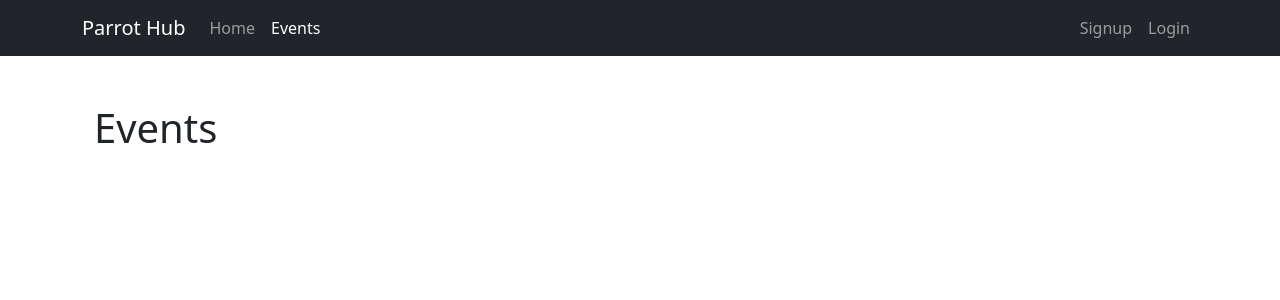
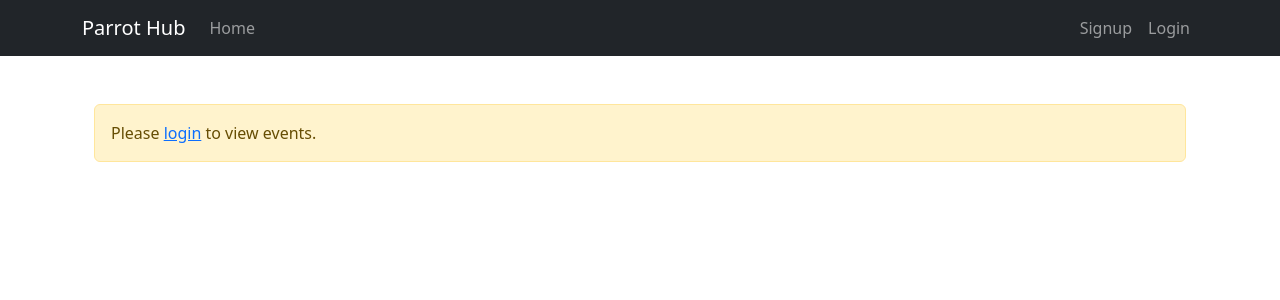
Before and after one commit to zohaibshahzadkhan/ParrotHub, a Django app: page /events/ in a window 1280 px wide. Shown: the top 300 px of the page. Run offline with Django 5.2, Linux system fonts and the light colour scheme; data that the repository does not hold is empty; some libraries are stand-ins or nearby versions.

Commit message:
Add user restriction for viewing Events, only registered users can see Events

```diff
--- a/events/templates/events/events.html
+++ b/events/templates/events/events.html
@@ -3,9 +3,11 @@
 {% url 'add_event' as add_event_url %}
 {% url 'update_event' as update_event_url %}
 {% url 'delete_event' as delete_event_url %}
+{% url 'account_login' as login_url %}
 {% load static %}
 
 {% block content %}
+{% if user.is_authenticated %}
 <div class="container">
   <h1 class="my-4">Events</h1>
   <div class="d-flex justify-content-end mb-3">
@@ -26,7 +28,7 @@
               <p class="card-text">Time: {{ event.time }}</p>
               <p class="card-text">Location: {{ event.location }}</p>
             </div>
-            {% if user.is_authenticated and user.is_staff %}
+            {% if user.is_staff %}
             <!-- Delete Button -->
             <form method="post" action="{% url 'delete_event' event.id %}" id="delete-form-{{ event.id }}">
               {% csrf_token %}
@@ -115,4 +117,11 @@
     {% endfor %}
   </div>
 </div>
+{% else %}
+<div class="container">
+  <div class="alert alert-warning" role="alert">
+    Please <a href="{% url 'account_login' %}">login</a> to view events.
+  </div>
+</div>
+{% endif %}
 {% endblock %}
--- a/templates/account/login.html
+++ b/templates/account/login.html
@@ -13,7 +13,7 @@
       <div class="card">
         <div class="card-body">
           <h3 class="card-title">{% trans "Sign In" %}</h3>
-          <p class="card-text">{% blocktrans %}Welcome back to the ParrotHub. To leave a comment on Events, please log
+          <p class="card-text">{% blocktrans %}Welcome back to the ParrotHub. To see Events, please log
             in. If you have not created an account yet, then <a class="link" href="{{ signup_url }}">sign up</a>
             first.{% endblocktrans %}</p>
           <form class="login" method="POST" action="{% url 'account_login' %}">
--- a/templates/base.html
+++ b/templates/base.html
@@ -34,10 +34,12 @@
             <a class="nav-link {% if request.path == home_url %}active{% endif %}" aria-current="page"
               href="{% url 'home' %}">Home</a>
           </li>
+          {% if user.is_authenticated %}
           <li class="nav-item">
             <a class="nav-link {% if request.path == events_url %}active{% endif %}" aria-current="page"
               href="{% url 'events' %}">Events</a>
           </li>
+          {% endif %}
         </ul>
 
         <ul class="navbar-nav ms-auto">
```
Also changed, not shown: 1 other file.
